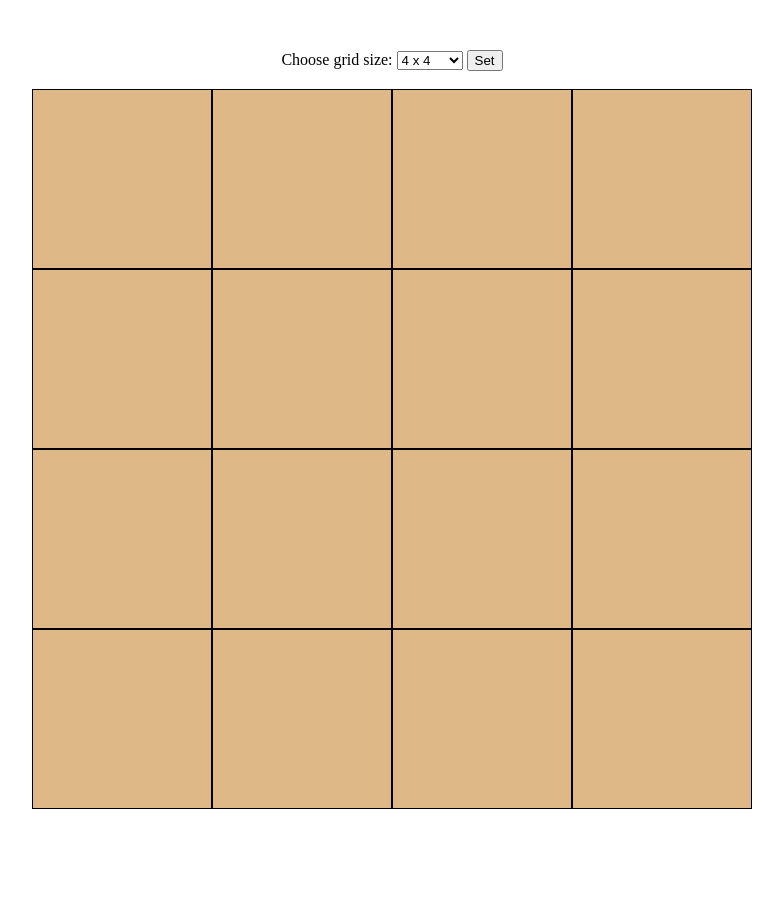
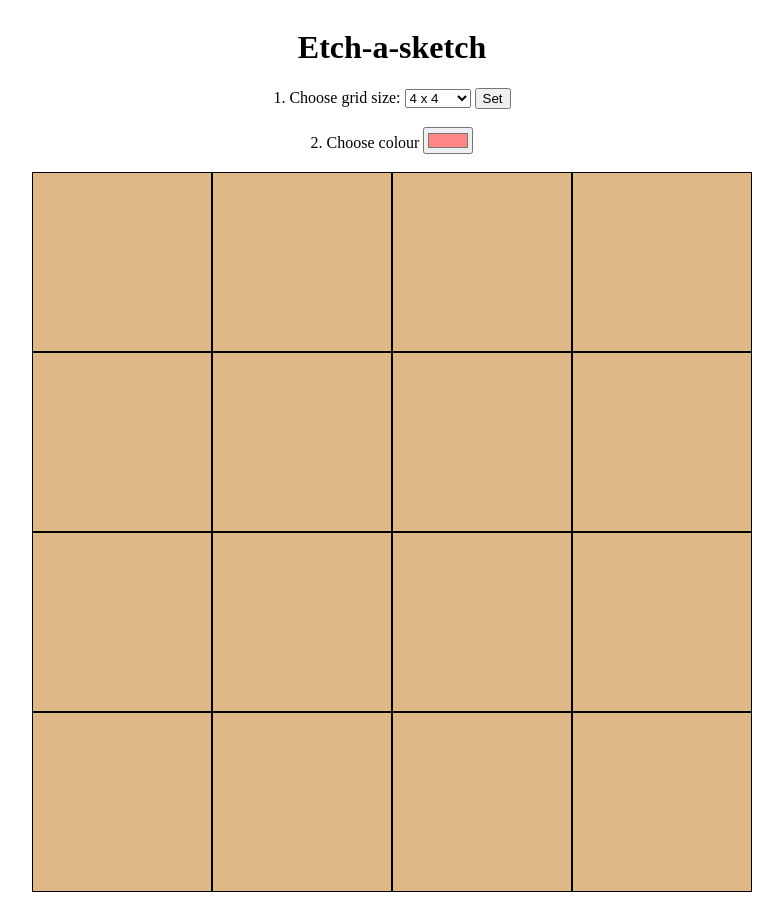
Before and after one commit to dimray/etch-a-sketch, a plain HTML site: page index.html in a window 1280 px wide. Both pictures are taken after a click on the button "Set". Shown: the whole page, without its empty margins (248-1031 px from the left). Before the commit the page ends 859 px from the top, so only its background shows below. Drawn offline with Linux system fonts and the light colour scheme.

Commit message:
added colour picker

```diff
--- a/index.html
+++ b/index.html
@@ -11,9 +11,11 @@
 
 <body>
 
+    <h1>Etch-a-sketch</h1>
+
 
     <form>
-        <label for="squares">Choose grid size:</label>
+        <label for="squares">1. Choose grid size:</label>
         <select id="squares">
             <option value="4">4 x 4</option>
             <option value="8">8 x 8</option>
@@ -21,6 +23,11 @@
             <option value="32">32 x 32</option>
         </select>
         <button id="btn">Set</button>
+    </form>
+    <br>
+    <form>
+        <label for="colorpicker">2. Choose colour</label>
+        <input type="color" id="colorpicker" value="#ff8787">
     </form>
 
     <br>
--- a/script.js
+++ b/script.js
@@ -2,6 +2,8 @@ const container = document.querySelector(".container");
 
 const grid = document.querySelector("#squares");
 const btn = document.querySelector("#btn");
+
+const colorPicker = document.querySelector("#colorpicker");
 
 btn.addEventListener("click", function (event) {
     event.preventDefault();
@@ -35,7 +37,8 @@ function setGrid(gridValue) {
 
     boxes.forEach(function (box) {
         box.addEventListener("mouseover", function () {
-            box.classList.add("pink");
+            box.style.backgroundColor = colorPicker.value;
+
         });
     });
 
--- a/styles.css
+++ b/styles.css
@@ -3,8 +3,8 @@ body {
     justify-content: center;
     align-items: center;
     flex-direction: column;
-    margin: 50px 0;
-    padding: 0;
+
+
 }
 
 
@@ -23,15 +23,6 @@ body {
 }
 
 
-/*
-.box:hover {
-    background-color: blue;
-} */
-
-.pink {
-    background-color: pink;
-}
-
 .squares {
     /* Green */
     border: none;
```
